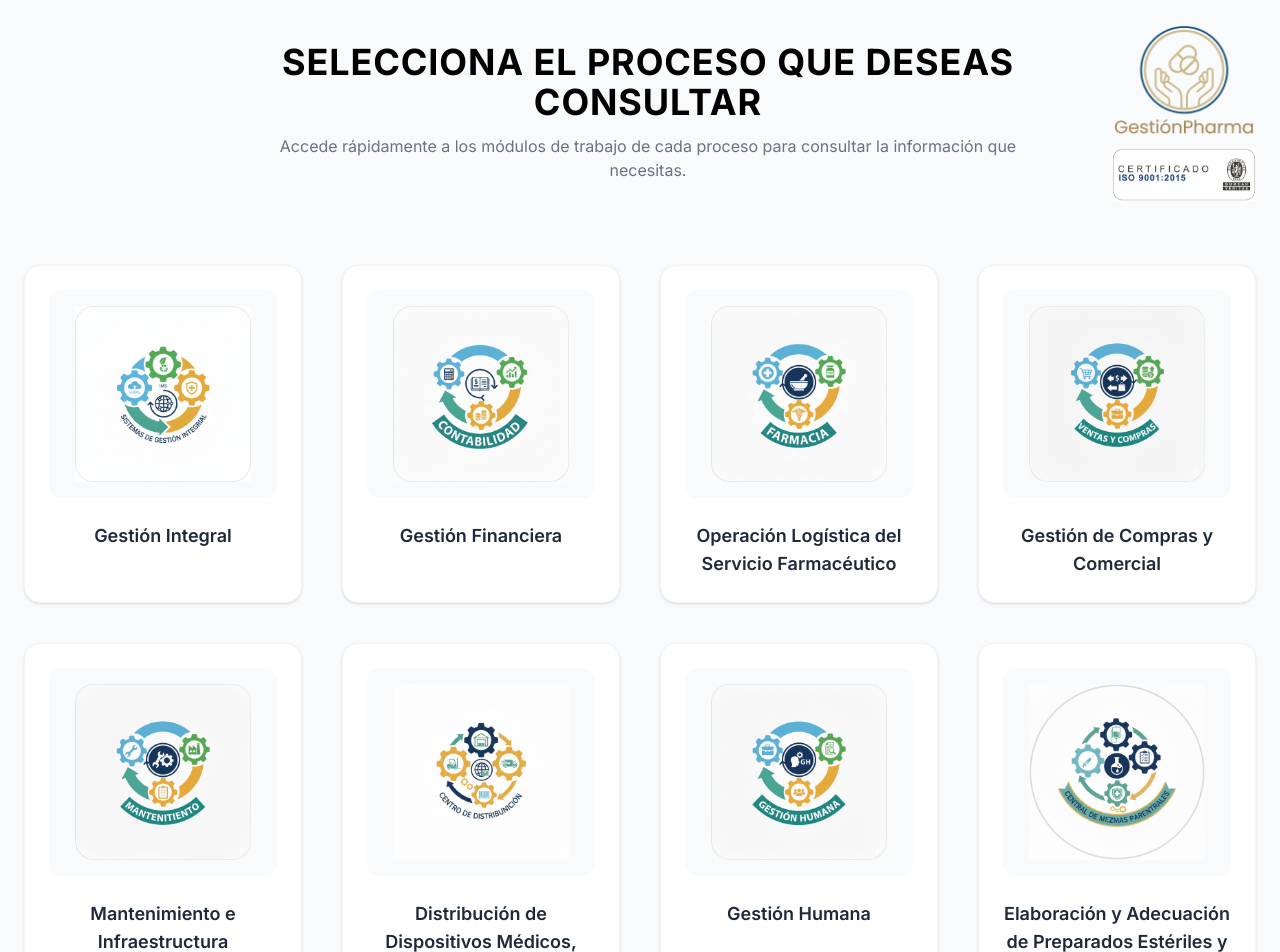
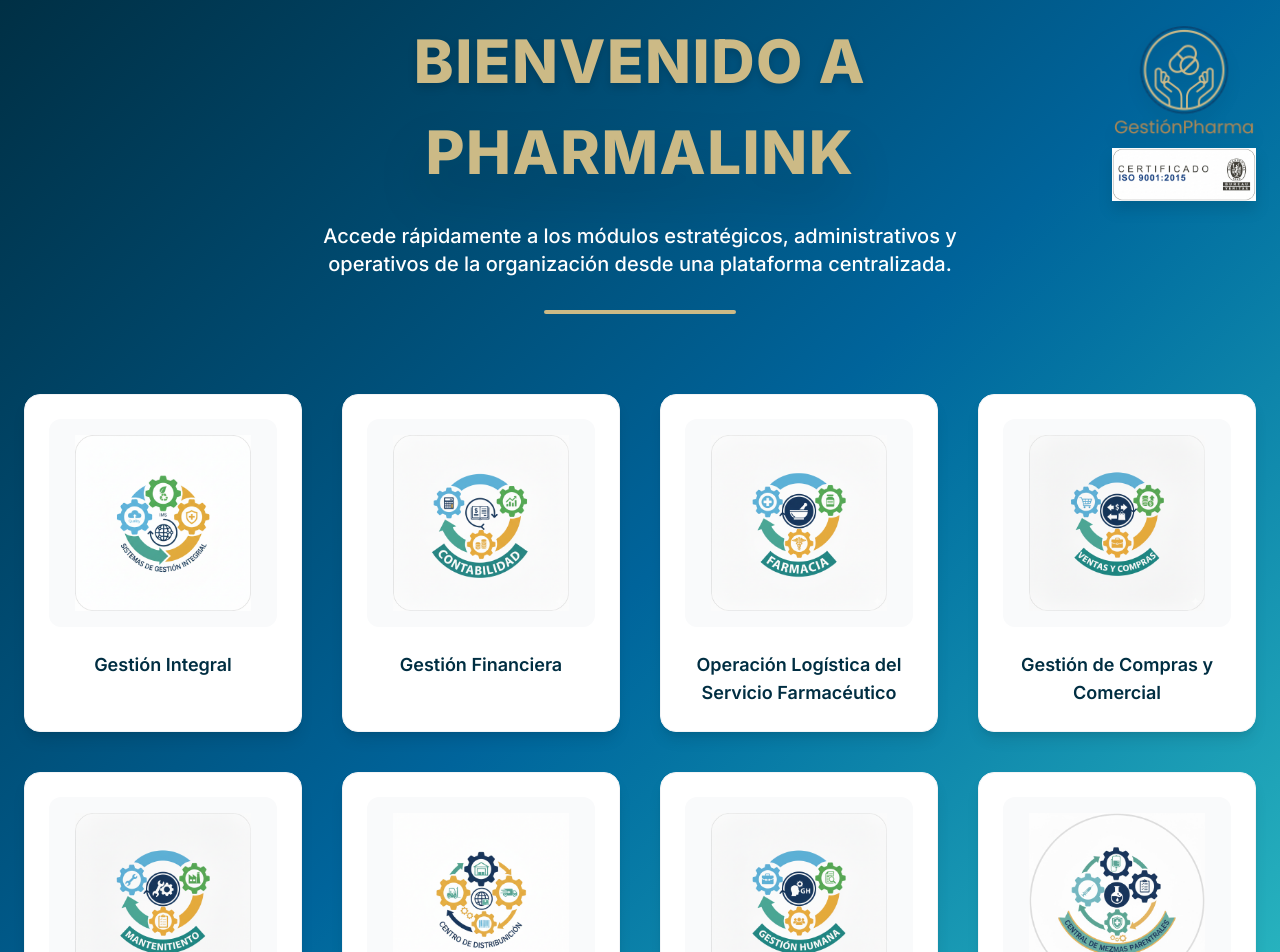
Before and after one commit to sistemasGP2026/pharmaLink, an Angular app: page / in a window 1280 px wide. Shown: the part 40-992 px from the top of the page. Built offline with nearby package versions, Linux system fonts and the light colour scheme.

Commit message:
Home page actualizada

```diff
--- a/src/app/home-page/home-page.html
+++ b/src/app/home-page/home-page.html
@@ -1,143 +1,157 @@
-<div class="bg-gray-50 min-h-screen">
+<div class="min-h-screen
+            bg-gradient-to-br
+            from-[#002e42]
+            via-[#00649b]
+            to-[#32c6c6]">
 
   <div class="max-w-7xl mx-auto px-6 py-16">
-    <!-- Header -->
-<!-- Header -->
-<div class="mb-16">
 
-  <div class="flex items-center justify-between">
-
-    <!-- Espacio izquierdo vacío para balance -->
-    <div class="w-40 hidden md:block"></div>
-
-    <!-- Texto centrado REAL -->
-    <div class="text-center max-w-3xl mx-auto">
-      <h3 class="text-2xl md:text-4xl font-bold tracking-wide">
-        SELECCIONA EL PROCESO QUE DESEAS CONSULTAR
-      </h3>
-      <p class="text-gray-500 mt-3">
-        Accede rápidamente a los módulos de trabajo de cada proceso para consultar la información que necesitas.
-      </p>
-    </div>
+    <!-- HERO -->
+    <div class="mb-20 relative">
 
       <!-- Logos derecha -->
-    <div class="flex flex-col items-end gap-3">
-      <img class="w-28 md:w-36"
+      <div class="absolute right-0 top-0 flex flex-col items-end gap-3">
+        <img class="w-28 md:w-36 drop-shadow-xl"
              src="assets/img/logo.png"
              alt="Logo empresa">
 
-      <img class="w-28 md:w-36"
+        <img class="w-28 md:w-36 drop-shadow-xl"
              src="assets/img/certificado.png"
              alt="Certificado ISO">
       </div>
+
+      <!-- Texto centrado -->
+      <div class="text-center max-w-4xl mx-auto">
+
+        <h1 class="text-4xl md:text-6xl font-extrabold tracking-wide leading-tight">
+
+          <!-- BIENVENIDO A -->
+          <span class="block text-[#ccba86] drop-shadow-lg">
+            BIENVENIDO A
+          </span>
+
+          <!-- PHARMALINK ahora totalmente dorado -->
+          <span class="block mt-4 text-[#ccba86] drop-shadow-2xl">
+            PHARMALINK
+          </span>
+
+        </h1>
+
+        <p class="mt-8 text-lg md:text-xl text-white font-medium max-w-2xl mx-auto">
+          Accede rápidamente a los módulos estratégicos, administrativos y operativos
+          de la organización desde una plataforma centralizada.
+        </p>
+
+        <!-- Línea decorativa institucional -->
+        <div class="w-48 h-1 mx-auto mt-8 rounded-full bg-[#ccba86]"></div>
 
       </div>
 
     </div>
 
-    <!-- Grid -->
+    <!-- GRID -->
     <div class="grid gap-10 sm:grid-cols-2 lg:grid-cols-4">
 
       <!-- Gestión Integral -->
       <a routerLink="/sgi"
-        class="group bg-white p-6 rounded-2xl shadow-sm hover:shadow-xl transition-all duration-300 border border-gray-100 hover:-translate-y-1">
+        class="group bg-white p-6 rounded-2xl shadow-lg hover:shadow-2xl transition-all duration-300 border border-gray-100 hover:-translate-y-2">
         <div class="bg-gray-50 rounded-xl p-4 flex justify-center items-center">
           <img src="assets/img/sgi.png"
             class="w-44 h-44 object-contain transition-transform duration-300 group-hover:scale-110"
             alt="Gestión Integral">
         </div>
-        <h5 class="mt-6 text-center text-lg font-semibold text-gray-800">
+        <h5 class="mt-6 text-center text-lg font-semibold text-[#002e42]">
           Gestión Integral
         </h5>
       </a>
 
       <!-- Gestión Financiera -->
       <a routerLink="/contabilidad"
-        class="group bg-white p-6 rounded-2xl shadow-sm hover:shadow-xl transition-all duration-300 border border-gray-100 hover:-translate-y-1">
+        class="group bg-white p-6 rounded-2xl shadow-lg hover:shadow-2xl transition-all duration-300 border border-gray-100 hover:-translate-y-2">
         <div class="bg-gray-50 rounded-xl p-4 flex justify-center items-center">
           <img src="assets/img/contabilidad.png"
             class="w-44 h-44 object-contain transition-transform duration-300 group-hover:scale-110"
             alt="Gestión Financiera">
         </div>
-        <h5 class="mt-6 text-center text-lg font-semibold text-gray-800">
+        <h5 class="mt-6 text-center text-lg font-semibold text-[#002e42]">
           Gestión Financiera
         </h5>
       </a>
 
       <!-- Operación Logística -->
       <a routerLink="/farmacia"
-        class="group bg-white p-6 rounded-2xl shadow-sm hover:shadow-xl transition-all duration-300 border border-gray-100 hover:-translate-y-1">
+        class="group bg-white p-6 rounded-2xl shadow-lg hover:shadow-2xl transition-all duration-300 border border-gray-100 hover:-translate-y-2">
         <div class="bg-gray-50 rounded-xl p-4 flex justify-center items-center">
           <img src="assets/img/farmacia.png"
             class="w-44 h-44 object-contain transition-transform duration-300 group-hover:scale-110"
             alt="Operación Logística">
         </div>
-        <h5 class="mt-6 text-center text-lg font-semibold text-gray-800">
+        <h5 class="mt-6 text-center text-lg font-semibold text-[#002e42]">
           Operación Logística del Servicio Farmacéutico
         </h5>
       </a>
 
       <!-- Gestión Comercial -->
       <a routerLink="/ventas-y-compras"
-        class="group bg-white p-6 rounded-2xl shadow-sm hover:shadow-xl transition-all duration-300 border border-gray-100 hover:-translate-y-1">
+        class="group bg-white p-6 rounded-2xl shadow-lg hover:shadow-2xl transition-all duration-300 border border-gray-100 hover:-translate-y-2">
         <div class="bg-gray-50 rounded-xl p-4 flex justify-center items-center">
           <img src="assets/img/ventas y compras.png"
             class="w-44 h-44 object-contain transition-transform duration-300 group-hover:scale-110"
             alt="Gestión Comercial">
         </div>
-        <h5 class="mt-6 text-center text-lg font-semibold text-gray-800">
+        <h5 class="mt-6 text-center text-lg font-semibold text-[#002e42]">
           Gestión de Compras y Comercial
         </h5>
       </a>
 
       <!-- Mantenimiento -->
       <a routerLink="/mantenimiento"
-        class="group bg-white p-6 rounded-2xl shadow-sm hover:shadow-xl transition-all duration-300 border border-gray-100 hover:-translate-y-1">
+        class="group bg-white p-6 rounded-2xl shadow-lg hover:shadow-2xl transition-all duration-300 border border-gray-100 hover:-translate-y-2">
         <div class="bg-gray-50 rounded-xl p-4 flex justify-center items-center">
           <img src="assets/img/mantenimiento.png"
             class="w-44 h-44 object-contain transition-transform duration-300 group-hover:scale-110"
             alt="Mantenimiento">
         </div>
-        <h5 class="mt-6 text-center text-lg font-semibold text-gray-800">
+        <h5 class="mt-6 text-center text-lg font-semibold text-[#002e42]">
           Mantenimiento e Infraestructura
         </h5>
       </a>
 
       <!-- CEDI -->
       <a routerLink="/cedi"
-        class="group bg-white p-6 rounded-2xl shadow-sm hover:shadow-xl transition-all duration-300 border border-gray-100 hover:-translate-y-1">
+        class="group bg-white p-6 rounded-2xl shadow-lg hover:shadow-2xl transition-all duration-300 border border-gray-100 hover:-translate-y-2">
         <div class="bg-gray-50 rounded-xl p-4 flex justify-center items-center">
           <img src="assets/img/cedi.png"
             class="w-44 h-44 object-contain transition-transform duration-300 group-hover:scale-110"
             alt="CEDI">
         </div>
-        <h5 class="mt-6 text-center text-lg font-semibold text-gray-800">
+        <h5 class="mt-6 text-center text-lg font-semibold text-[#002e42]">
           Distribución de Dispositivos Médicos, Medicamentos e Insumos
         </h5>
       </a>
 
       <!-- Gestión Humana -->
       <a routerLink="/gestion-humana"
-        class="group bg-white p-6 rounded-2xl shadow-sm hover:shadow-xl transition-all duration-300 border border-gray-100 hover:-translate-y-1">
+        class="group bg-white p-6 rounded-2xl shadow-lg hover:shadow-2xl transition-all duration-300 border border-gray-100 hover:-translate-y-2">
         <div class="bg-gray-50 rounded-xl p-4 flex justify-center items-center">
           <img src="assets/img/gestion humana.png"
             class="w-44 h-44 object-contain transition-transform duration-300 group-hover:scale-110"
             alt="Gestión Humana">
         </div>
-        <h5 class="mt-6 text-center text-lg font-semibold text-gray-800">
+        <h5 class="mt-6 text-center text-lg font-semibold text-[#002e42]">
           Gestión Humana
         </h5>
       </a>
 
       <!-- Central de Mezclas -->
       <a routerLink="/central-de-mezclas"
-        class="group bg-white p-6 rounded-2xl shadow-sm hover:shadow-xl transition-all duration-300 border border-gray-100 hover:-translate-y-1">
+        class="group bg-white p-6 rounded-2xl shadow-lg hover:shadow-2xl transition-all duration-300 border border-gray-100 hover:-translate-y-2">
         <div class="bg-gray-50 rounded-xl p-4 flex justify-center items-center">
           <img src="assets/img/cmp.jpg"
             class="w-44 h-44 object-contain transition-transform duration-300 group-hover:scale-110"
             alt="Central de Mezclas">
         </div>
-        <h5 class="mt-6 text-center text-lg font-semibold text-gray-800">
+        <h5 class="mt-6 text-center text-lg font-semibold text-[#002e42]">
           Elaboración y Adecuación de Preparados Estériles y No Estériles
         </h5>
       </a>
```
Lines whose indentation alone changed are shown as unchanged.
